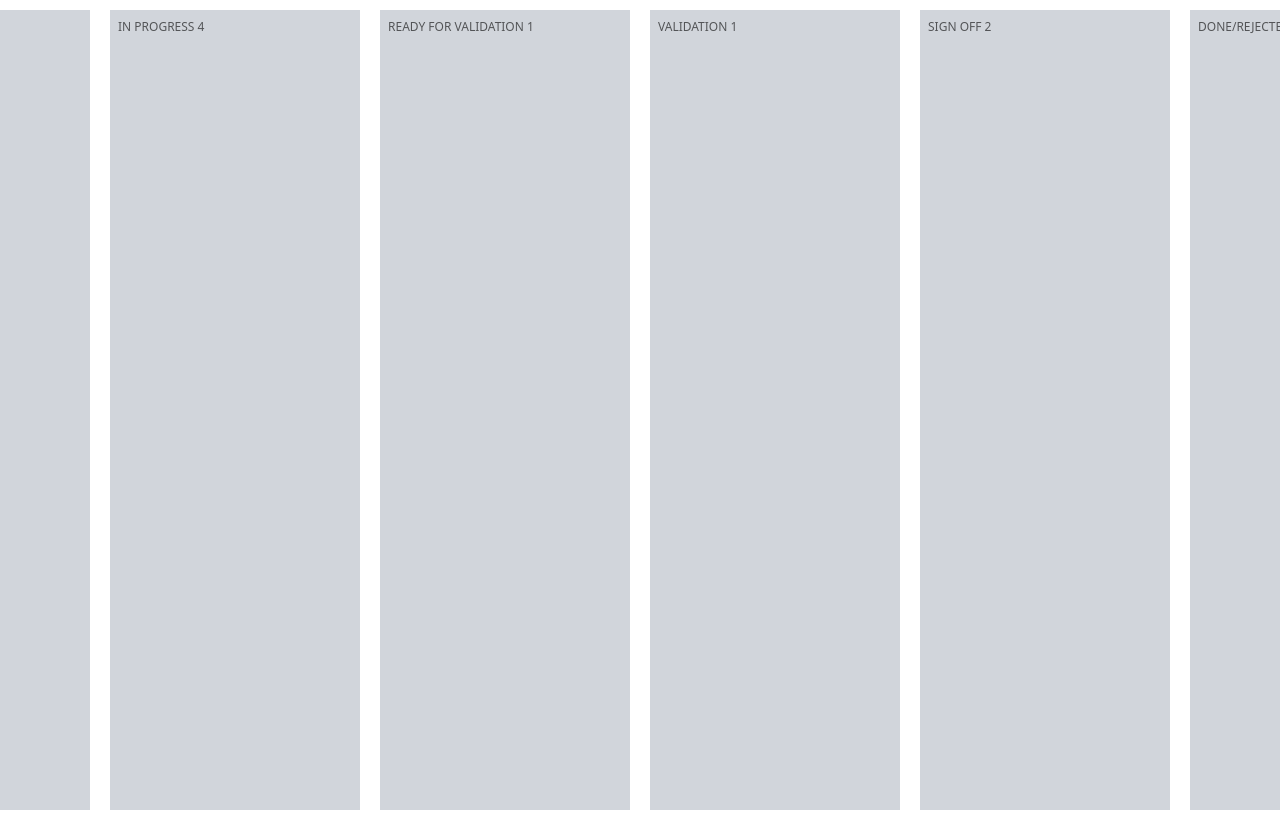
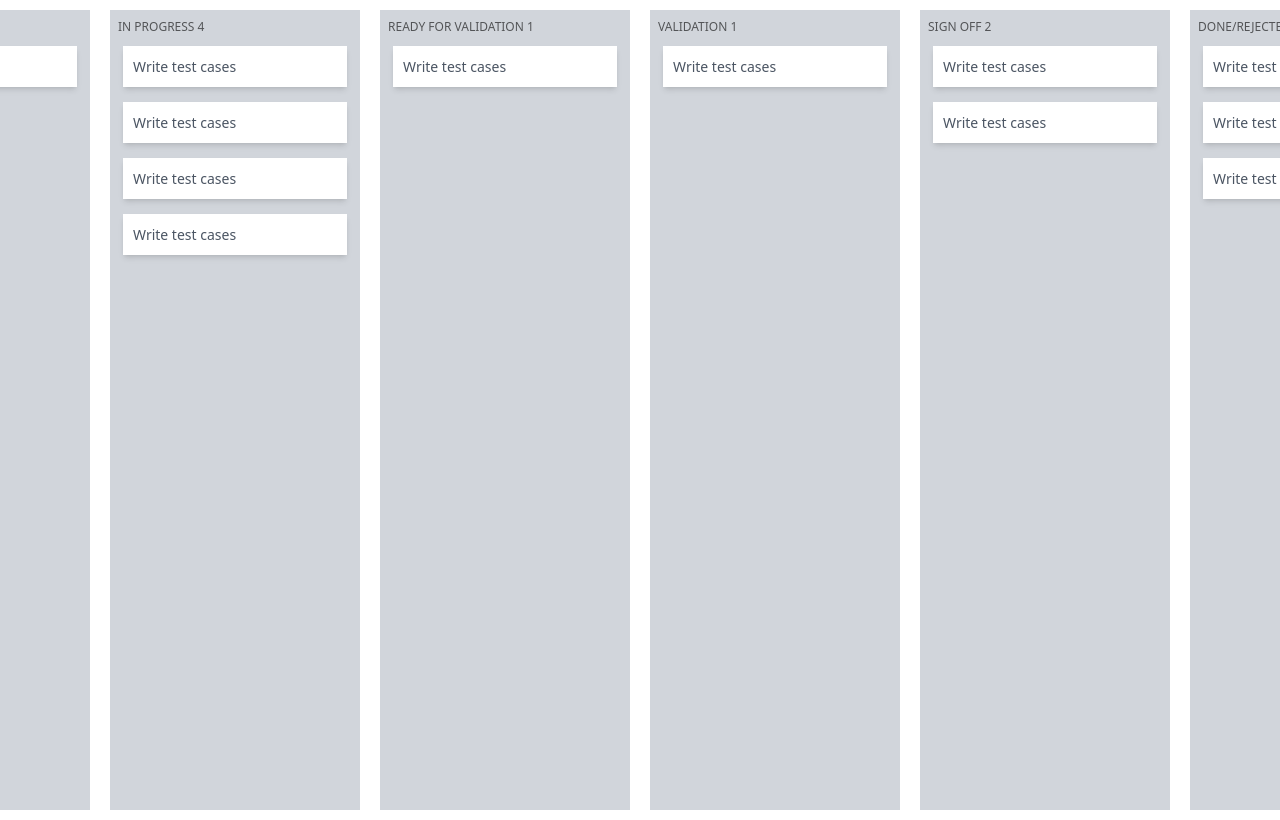
Before and after one commit to AimalKhanOfficial/LikeJira, a React (Vite) app in the folder LikeJira-frontend/: page / in a window 1280 px wide. Shown: the top 820 px of the page. Built offline with nearby package versions, Linux system fonts and the light colour scheme.

Commit message:
adding and displaying basic tickets in swimlanes

```diff
--- a/LikeJira-frontend/src/components/Board.jsx
+++ b/LikeJira-frontend/src/components/Board.jsx
@@ -1,15 +1,15 @@
 import React from "react";
-import Swimlane from "./Row";
+import Swimlane from "./SwimLane";
 
 function Board() {
     return (
         <div className="flex justify-center">
-            <Swimlane title={'To Do'} tickets={[{}]}/>
-            <Swimlane title={'In Progress'} tickets={[{}, {}, {}, {}]} />
-            <Swimlane title={'Ready for Validation'} tickets={[{}]} />
-            <Swimlane title={'Validation'} tickets={[{}]} />
-            <Swimlane title={'Sign off'} tickets={[{}, {}]} />
-            <Swimlane title={'Done/Rejected'} tickets={[{}, {}, {}]} />
+            <Swimlane title={'To Do'} tickets={[{ title: 'Write test cases' }]} />
+            <Swimlane title={'In Progress'} tickets={[{ title: 'Write test cases' }, { title: 'Write test cases' }, { title: 'Write test cases' }, { title: 'Write test cases' }]} />
+            <Swimlane title={'Ready for Validation'} tickets={[{ title: 'Write test cases' }]} />
+            <Swimlane title={'Validation'} tickets={[{ title: 'Write test cases' }]} />
+            <Swimlane title={'Sign off'} tickets={[{ title: 'Write test cases' }, { title: 'Write test cases' }]} />
+            <Swimlane title={'Done/Rejected'} tickets={[{ title: 'Write test cases' }, { title: 'Write test cases' }, { title: 'Write test cases' }]} />
         </div>
     );
 }
--- a/LikeJira-frontend/src/components/Row.jsx
+++ b/LikeJira-frontend/src/components/SwimLane.jsx
@@ -1,8 +1,15 @@
+import Ticket from "./Ticket";
+
 export default function Swimlane(props) {
     return (
         <div className="flex p-[10px]">
             <div className="h-[800px] w-[250px] max-w-[300px] bg-gray-300 p-[8px]">
                 <p className="opacity-[60%] text-gray-60 uppercase text-[12px]">{props.title} {props.tickets.length}</p>
+                {
+                    props?.tickets.map(a => {
+                        return <Ticket title={a.title}/>
+                    })
+                }
             </div>
         </div>
     );
--- /dev/null
+++ b/LikeJira-frontend/src/components/Ticket.jsx
@@ -0,0 +1,11 @@
+export default function Ticket(props) {
+    return (
+        <div className="flex">
+            <div className="bg-white p-[10px] mt-[10px] m-[5px] shadow-md w-full">
+                <p className="text-[14px] text-gray-600">
+                    {props.title}
+                </p>
+            </div>
+        </div>
+    );
+}
```
